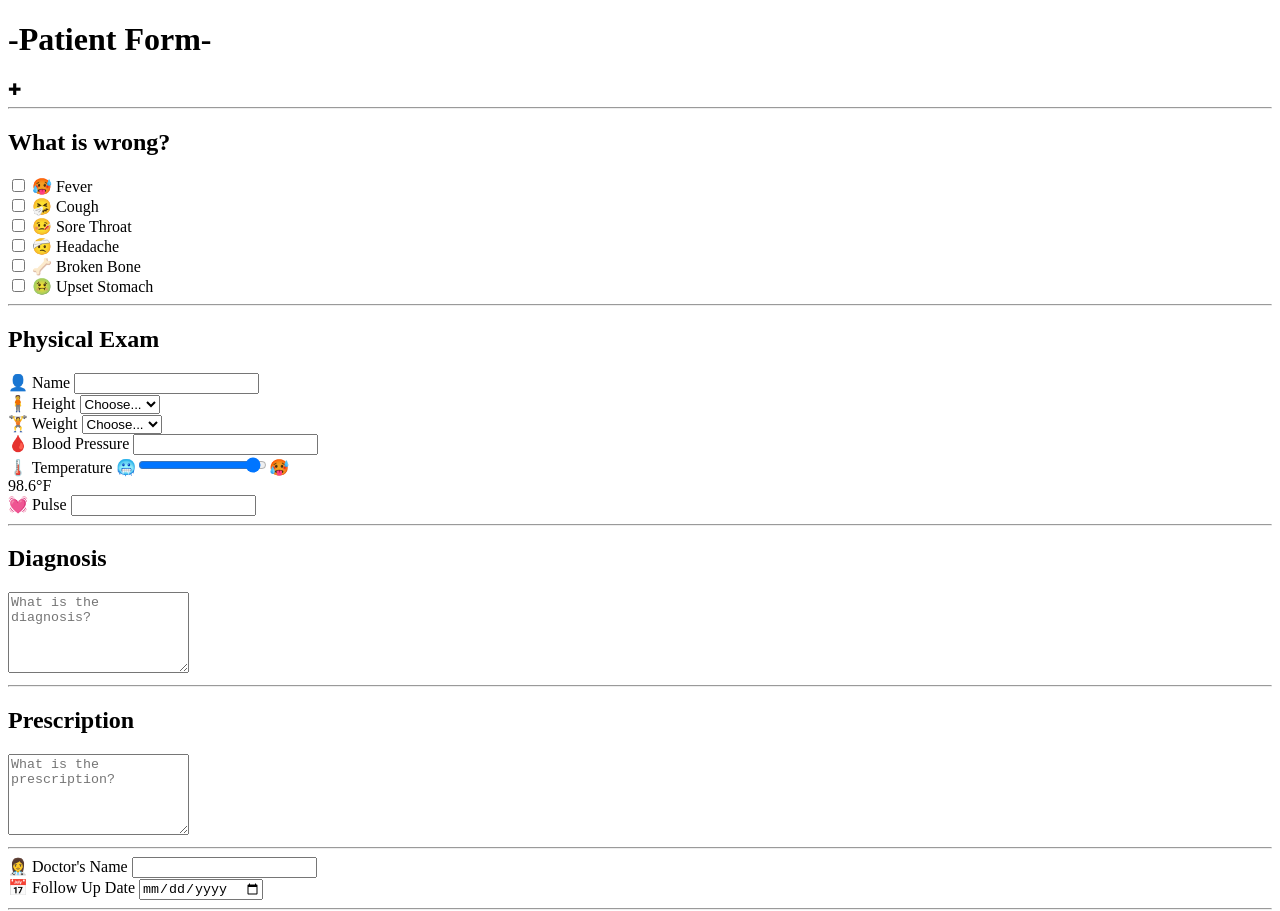
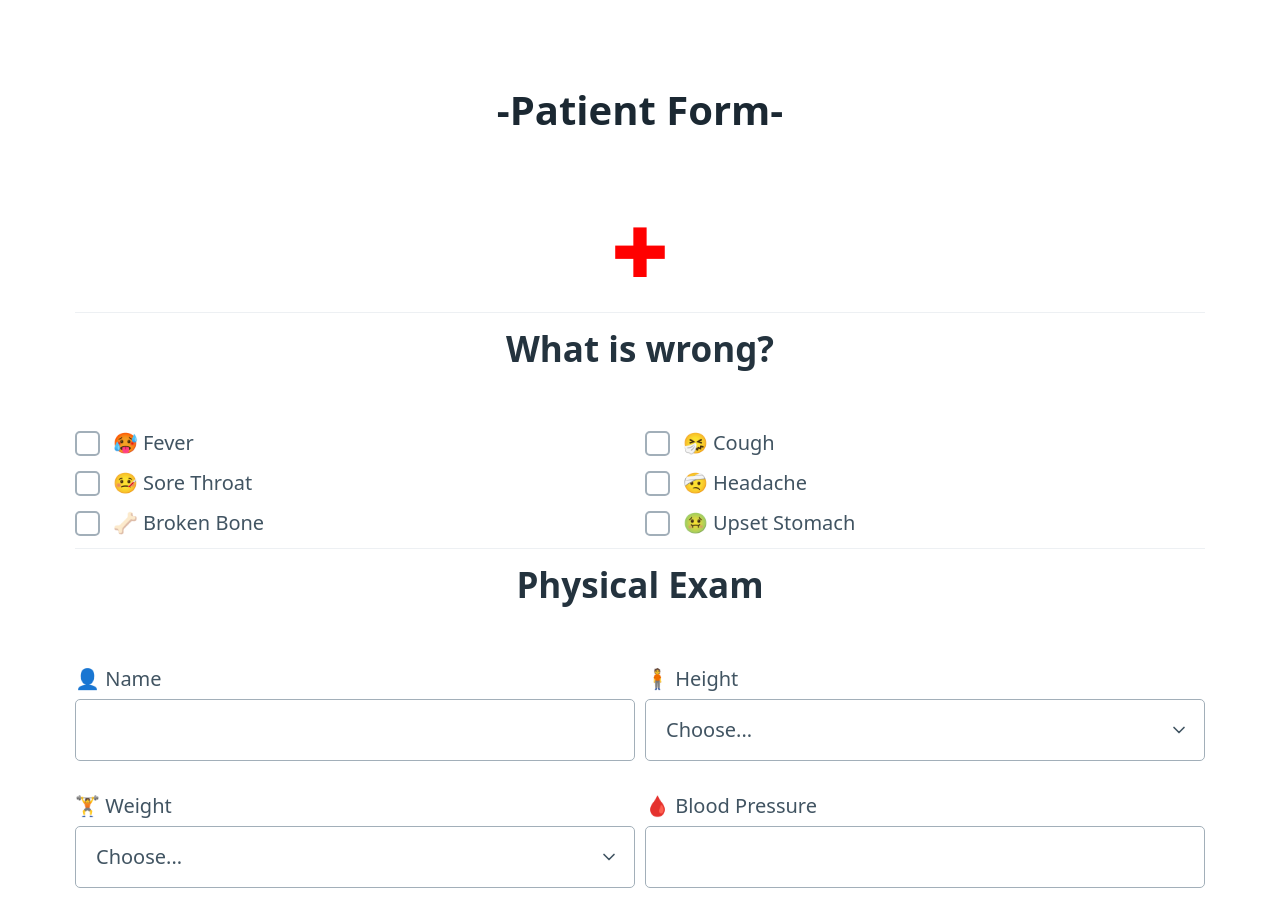
Before and after one commit to cogwizzle/playtime-doctor-chart, a website with bundled scripts: page docs/index.html in a window 1280 px wide. Shown: the top 911 px of the page. Built offline with nearby package versions, Linux system fonts and the light colour scheme.

Commit message:
feat: Fixing error.

```diff
--- a/docs/index.html
+++ b/docs/index.html
@@ -5,10 +5,10 @@
     <meta name="viewport" content="width=device-width, initial-scale=1.0">
     <meta name="description" content="Written by Cogwizzle. A pretend doctor chart for imaginative play." />
     <title>Playtime Doctor Chart</title>
-    <link rel="icon" type="image/x-icon" href="/images/favicon.ico">
-    <link rel="stylesheet" href="/styles/pico-1.5.11/css/pico.min.css" />
-    <link rel="stylesheet" href="/styles/utils.css" />
-    <link rel="stylesheet" href="/styles/index.css" />
+    <link rel="icon" type="image/x-icon" href="images/favicon.ico">
+    <link rel="stylesheet" href="styles/pico-1.5.11/css/pico.min.css" />
+    <link rel="stylesheet" href="styles/utils.css" />
+    <link rel="stylesheet" href="styles/index.css" />
 </head>
 <body>
     <main class="container">
@@ -108,5 +108,5 @@
         </form>
     </main>
 </body>
-<script type="module" src="/src/index.mjs"></script>
+<script type="module" src="src/index.mjs"></script>
 </html>
```
